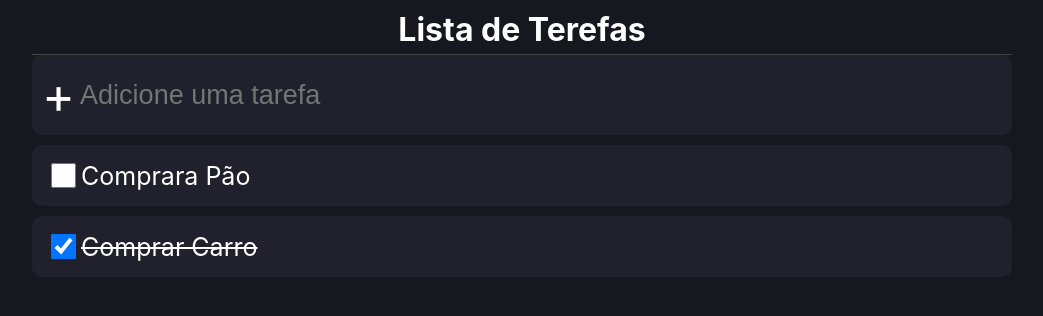
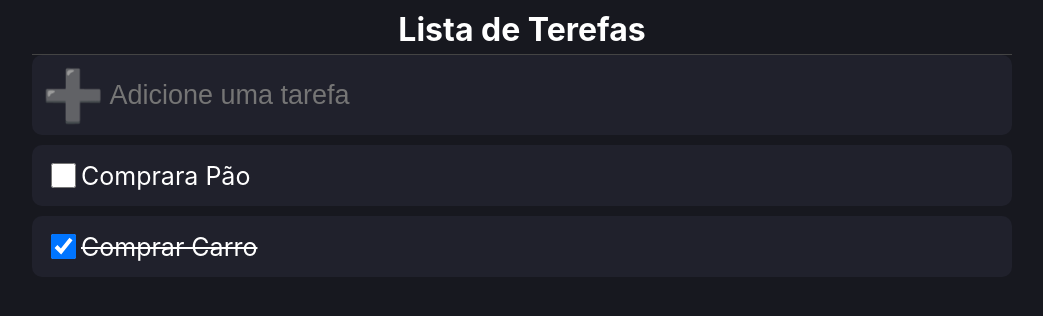
Before and after one commit to curioussdev/ReactTS-5-Projects, a React (Create React App) app in the folder lista-tarefas/: page / in a window 1280 px wide. Shown: the top 316 px of the page, without its empty margins (118-1161 px from the left). Built offline with nearby package versions, Linux system fonts and the light colour scheme.

Commit message:
plus icon changed

```diff
--- a/lista-tarefas/src/components/AddArea/index.tsx
+++ b/lista-tarefas/src/components/AddArea/index.tsx
@@ -15,13 +15,14 @@ export const AddArea = ({ onEnter }: Props) => {
     const handleKeyUp = (e: KeyboardEvent) => {
         if(e.code === 'Enter' && inputText !== '') {
             onEnter(inputText);
+            setInputText('');
         }
     };
 
 
     return (
         <C.Container>
-            <div className="image">+</div>
+            <div className="image">➕</div>
             <input type="text"
                 placeholder='Adicione uma tarefa'
                 value={inputText} onChange={handleChange}
```
